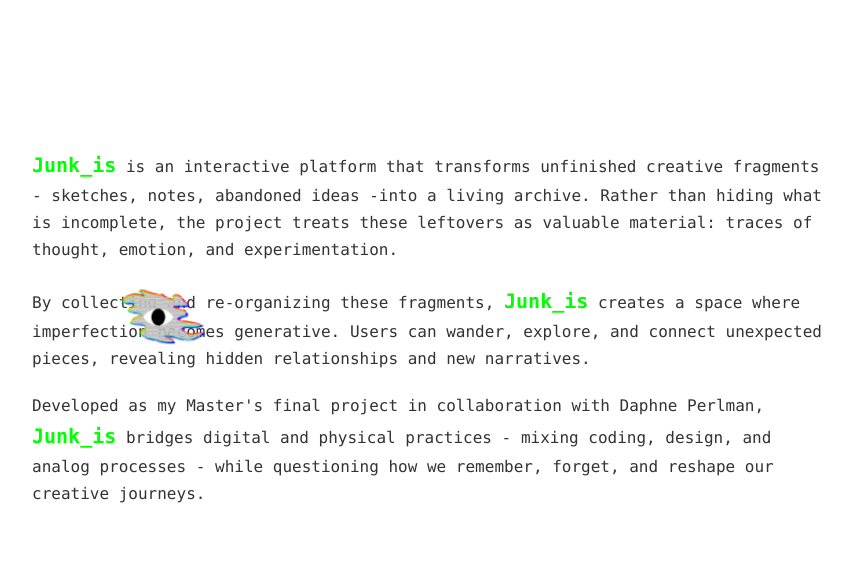
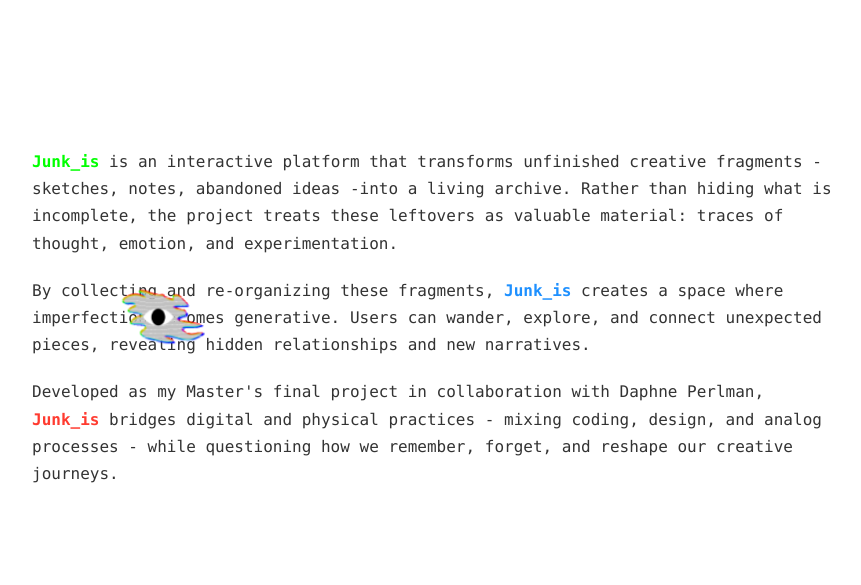
Before and after one commit to Amitcoco/JunkIsGuidedTour, a plain HTML site: page index.html in a window 1280 px wide. Shown: the top 585 px of the page, without its empty margins (208-1069 px from the left). Drawn offline with Linux system fonts and the light colour scheme.

Commit message:
publish: latest color/layout tweaks

```diff
--- a/index.html
+++ b/index.html
@@ -40,10 +40,18 @@
   .intro-text p:last-child{
     margin-bottom: 0;
   }
-  /* Make "Junk_is" larger and green */
-  .intro-text strong{
+  /* Make "Junk_is" instances different colors */
+  .junk-is-green{
     font-size: 20px;
-    color: #00FF00;
+    color: #00FF00; /* Green */
+  }
+  .junk-is-blue{
+    font-size: 20px;
+    color: #0066FF; /* Blue */
+  }
+  .junk-is-red{
+    font-size: 20px;
+    color: #FF0000; /* Red */
   }
 
   /* Back button styling */
@@ -314,6 +322,16 @@
     html{ scroll-behavior:auto; }
     .eye-float{ left:auto; right:18px; top:auto; bottom:18px; transform:none; }
   }
+
+  /* === FINAL OVERRIDES: intro Junk_is colors === */
+  .intro-text p:nth-of-type(1) strong{ color:#00FF00 !important; } /* green  */
+  .intro-text p:nth-of-type(2) strong{ color:#1E90FF !important; } /* blue   */
+  .intro-text p:nth-of-type(3) strong{ color:#FF3B30 !important; } /* red    */
+
+  /* FINAL: per-paragraph colors for the three intro Junk_is words */
+  .intro-text .junk--1 { color:#00FF00 !important; } /* green  */
+  .intro-text .junk--2 { color:#1E90FF !important; } /* blue   */
+  .intro-text .junk--3 { color:#FF3B30 !important; } /* red    */
 </style>
 </head>
 <body>
@@ -322,9 +340,9 @@
 
   <!-- Introductory text -->
   <section id="intro" class="intro-text">
-    <p><strong>Junk_is</strong> is an interactive platform that transforms unfinished creative fragments - sketches, notes, abandoned ideas -into a living archive. Rather than hiding what is incomplete, the project treats these leftovers as valuable material: traces of thought, emotion, and experimentation.</p>
-    <p>By collecting and re-organizing these fragments, <strong>Junk_is</strong> creates a space where imperfection becomes generative. Users can wander, explore, and connect unexpected pieces, revealing hidden relationships and new narratives.</p>
-    <p>Developed as my Master's final project in collaboration with Daphne Perlman, <strong>Junk_is</strong> bridges digital and physical practices - mixing coding, design, and analog processes - while questioning how we remember, forget, and reshape our creative journeys.</p>
+    <p><strong class="junk--1">Junk_is</strong> is an interactive platform that transforms unfinished creative fragments - sketches, notes, abandoned ideas -into a living archive. Rather than hiding what is incomplete, the project treats these leftovers as valuable material: traces of thought, emotion, and experimentation.</p>
+    <p>By collecting and re-organizing these fragments, <strong class="junk--2">Junk_is</strong> creates a space where imperfection becomes generative. Users can wander, explore, and connect unexpected pieces, revealing hidden relationships and new narratives.</p>
+    <p>Developed as my Master's final project in collaboration with Daphne Perlman, <strong class="junk--3">Junk_is</strong> bridges digital and physical practices - mixing coding, design, and analog processes - while questioning how we remember, forget, and reshape our creative journeys.</p>
   </section>
 
   <!-- #Title -->
```
